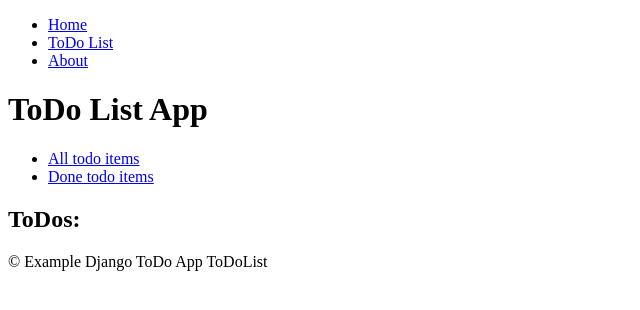
After one commit to AndreyTurobov/todo-django-example, a Django app: page /todos/ in a window 1280 px wide. The commit adds this page. Shown: the top 310 px of the page, without its empty margins (0-640 px from the left). Run offline with Django 5.2, Linux system fonts and the light colour scheme; data that the repository does not hold is empty.

Commit message:
Added CBV and new templates.

```diff
--- a/templates/base.html
+++ b/templates/base.html
@@ -15,6 +15,9 @@
 {% endblock body %}
 <footer>
   &copy; Example Django ToDo App
+  {% block footer %}
+
+  {% endblock %}
 </footer>
 </body>
 </html>
--- a/templates/components/navbar.html
+++ b/templates/components/navbar.html
@@ -1,6 +1,7 @@
 <nav>
   <ul>
-    <li><a href="#">Home</a></li>
+    <li><a href="{% url 'index' %}">Home</a></li>
+    <li><a href="{% url 'todo_list:index' %}">ToDo List</a></li>
     <li><a href="#">About</a></li>
   </ul>
 </nav>
--- a/todo_list/apps.py
+++ b/todo_list/apps.py
@@ -5,3 +5,4 @@ class TodoListConfig(AppConfig):
     default_auto_field = 'django.db.models.BigAutoField'
     name = 'todo_list'
     verbose_name = 'ToDo List'
+    label = 'todo_list'
--- a/todo_list/models.py
+++ b/todo_list/models.py
@@ -6,6 +6,7 @@ class ToDoItem(models.Model):
     done = models.BooleanField(default=False)
 
     class Meta:
+        ordering = ("id", )
         verbose_name = 'ToDo Item'
         verbose_name_plural = 'ToDo Items'
 
--- /dev/null
+++ b/todo_list/templates/todo_list/base.html
@@ -0,0 +1,5 @@
+{% extends 'base.html' %}
+
+{% block footer %}
+  ToDoList
+{% endblock %}
--- /dev/null
+++ b/todo_list/templates/todo_list/components/todo_items_list.html
@@ -0,0 +1,14 @@
+  <ul>
+  {% for todo_item in object_list %}
+    <li>
+      <a href="{% url 'todo_list:detail' pk=todo_item.pk %}">
+      {{ todo_item.title }}
+      {% if todo_item.done %}
+        ✅
+      {% else %}
+        ❌
+      {% endif %}
+      </a>
+    </li>
+  {% endfor %}
+  </ul>
--- /dev/null
+++ b/todo_list/templates/todo_list/index.html
@@ -0,0 +1,15 @@
+{% extends 'todo_list/base.html' %}
+
+{% block title %}
+  ToDo List App
+{% endblock %}
+
+{% block body %}
+  <h1>ToDo List App</h1>
+    <ul>
+      <li><a href="{% url 'todo_list:list' %}">All todo items</a></li>
+      <li><a href="{% url 'todo_list:done' %}">Done todo items</a></li>
+    </ul>
+  <h2>ToDos:</h2>
+  {% include 'todo_list/components/todo_items_list.html' %}
+{% endblock %}
--- /dev/null
+++ b/todo_list/urls.py
@@ -0,0 +1,20 @@
+from django.urls import path
+from django.views.generic import TemplateView
+
+from todo_list.views import (
+    ToDoListView,
+    ToDoListIndexView,
+    ToDoListDoneView,
+    ToDoDetailView,
+)
+
+app_name = "todo_list"
+
+urlpatterns = [
+    # path("", index_view(), name="index"),
+    # path("", ToDoListIndexView.as_view(), name="index"),
+    path("", ToDoListIndexView.as_view(), name="index"),
+    path("list/", ToDoListView.as_view(), name="list"),
+    path("done/", ToDoListDoneView.as_view(), name="done"),
+    path("<int:pk>/", ToDoDetailView.as_view(), name="detail"),
+]
--- a/todo_list/views.py
+++ b/todo_list/views.py
@@ -1,3 +1,32 @@
+from django.http import HttpRequest, HttpResponse
 from django.shortcuts import render
+from django.views.generic import ListView, DetailView
 
-# Create your views here.
+from todo_list.models import ToDoItem
+
+
+def index_view(request: HttpRequest) -> HttpResponse:
+    todo_items = ToDoItem.objects.all()[:3]
+    return render(
+        request,
+        template_name="todo_list/index.html",
+        context={"todo_items": todo_items},
+    )
+
+
+class ToDoListIndexView(ListView):
+    template_name = "todo_list/index.html"
+    queryset = ToDoItem.objects.all()[:3]
+
+
+
+class ToDoListView(ListView):
+    model = ToDoItem
+
+
+class ToDoListDoneView(ListView):
+    queryset = ToDoItem.objects.filter(done=True).all()
+
+
+class ToDoDetailView(DetailView):
+    model = ToDoItem
--- a/todo_manager_django/urls.py
+++ b/todo_manager_django/urls.py
@@ -15,10 +15,11 @@ Including another URLconf
     2. Add a URL to urlpatterns:  path('blog/', include('blog.urls'))
 """
 from django.contrib import admin
-from django.urls import path
+from django.urls import path, include
 from django.views.generic import TemplateView
 
 urlpatterns = [
-    path("", TemplateView.as_view(template_name="index.html")),
-    path('admin/', admin.site.urls),
+    path("", TemplateView.as_view(template_name="index.html"), name="index"),
+    path("todos/", include("todo_list.urls")),
+    path("admin/", admin.site.urls),
 ]
```
Also changed, not shown: todo_list/templates/todo_list/todoitem_detail.html (added, +13 -0 lines), todo_list/templates/todo_list/todoitem_list.html (added, +10 -0 lines).
